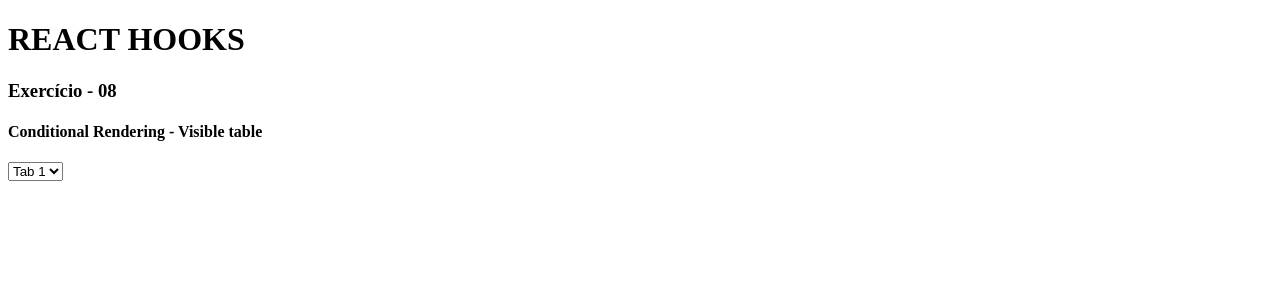
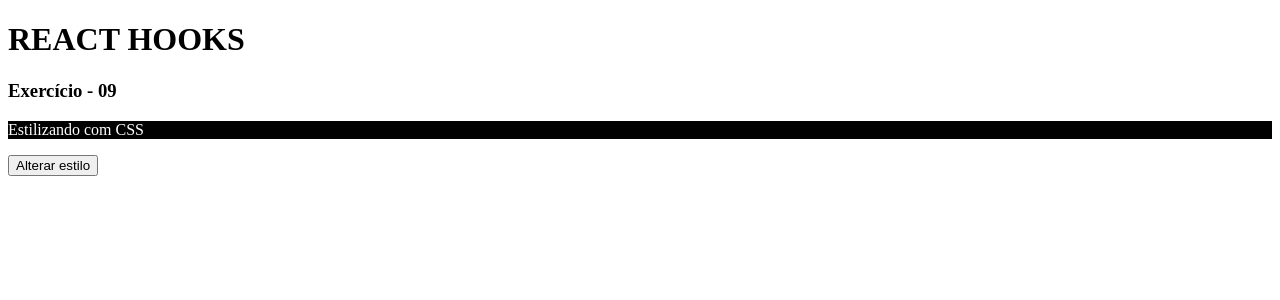
Before and after one commit to AntonielAureliano/react_next_hooks, a React (Vite) app: page / in a window 1280 px wide. Shown: the top 300 px of the page. Built offline with nearby package versions, Linux system fonts and the light colour scheme.

Commit message:
08_hooks - Exercício 09.

```diff
--- a/src/App.jsx
+++ b/src/App.jsx
@@ -10,7 +10,8 @@ import React from 'react';
 // import HookState07 from './components/UseState_07';
 // import HookState08 from './components/UseState_08';
 // import HookState09 from './components/UseState_09';
-import HookState10 from './components/UseState_10';
+// import HookState10 from './components/UseState_10';
+import HookState11 from './components/UseState_11';
 
 export default () => {
     return (
@@ -25,7 +26,8 @@ export default () => {
             {/* <HookState07 /> */}
             {/* <HookState08 /> */}
             {/* <HookState09 /> */}
-            <HookState10 />
+            {/* <HookState10 /> */}
+            <HookState11 />
 
         </>
     )
--- /dev/null
+++ b/src/components/UseState_11.jsx
@@ -0,0 +1,23 @@
+import React, { useState } from 'react';
+
+import styles from './UseState_11.module.css';
+
+function UseState_11() {
+
+    const [estilo, setEstilo] = useState(true);
+    const classe = '';
+
+    return (
+        <>
+            <h3>Exercício - 09</h3>
+
+            <p className={`${styles.texto} ${estilo ? styles.classUm : styles.classDois}`}>Estilizando com CSS</p>
+            <button onClick={() => {
+                setEstilo(!estilo);
+            }}>Alterar estilo</button>
+
+        </>
+    )
+}
+
+export default UseState_11;
--- /dev/null
+++ b/src/components/UseState_11.module.css
@@ -0,0 +1,12 @@
+.texto {
+    color: rgb(33, 10, 245);
+}
+
+.classUm {
+    background-color: black;
+    color: white;
+}
+
+.classDois {
+    background-color: rgb(235, 231, 31);
+}
```
